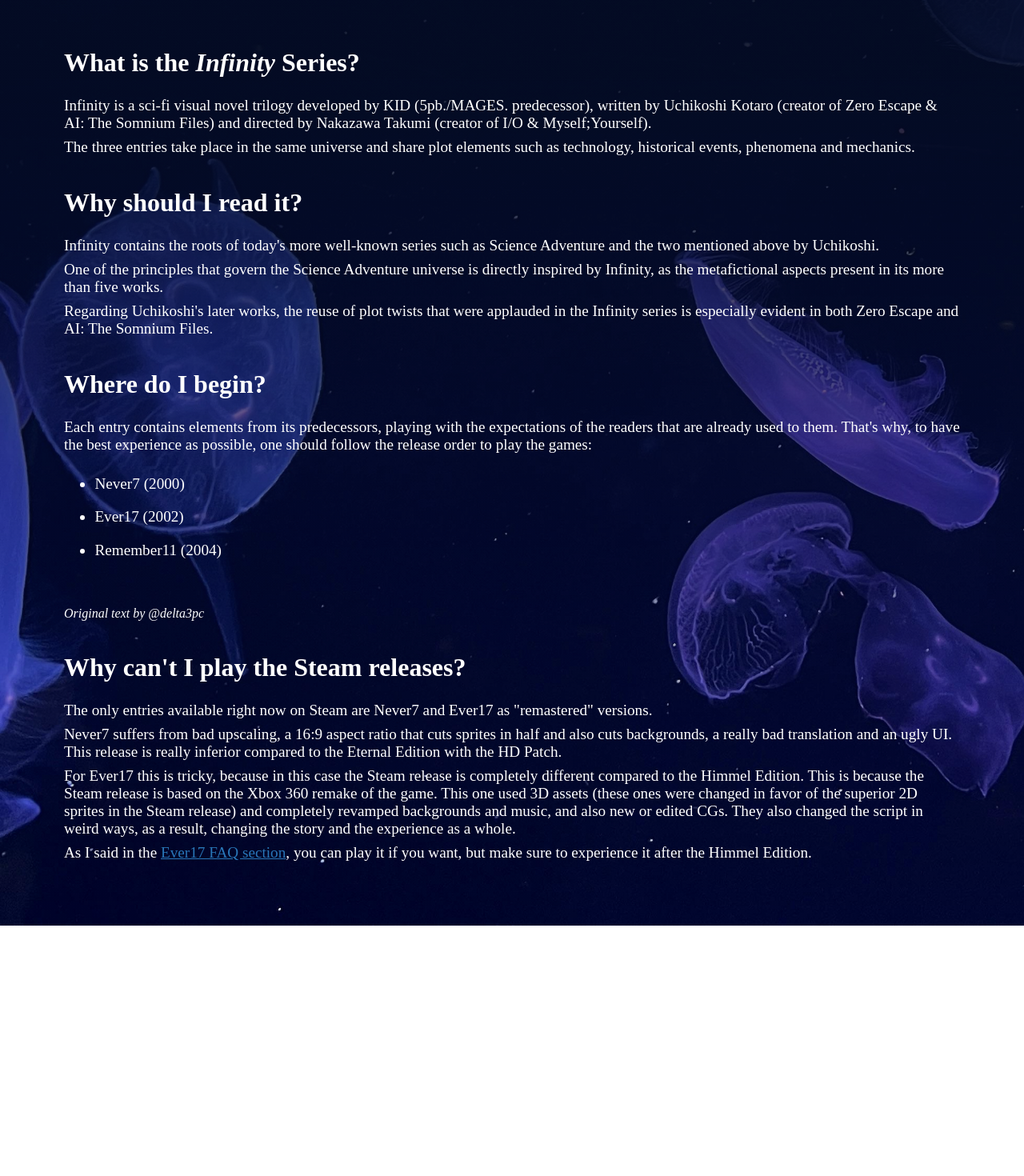
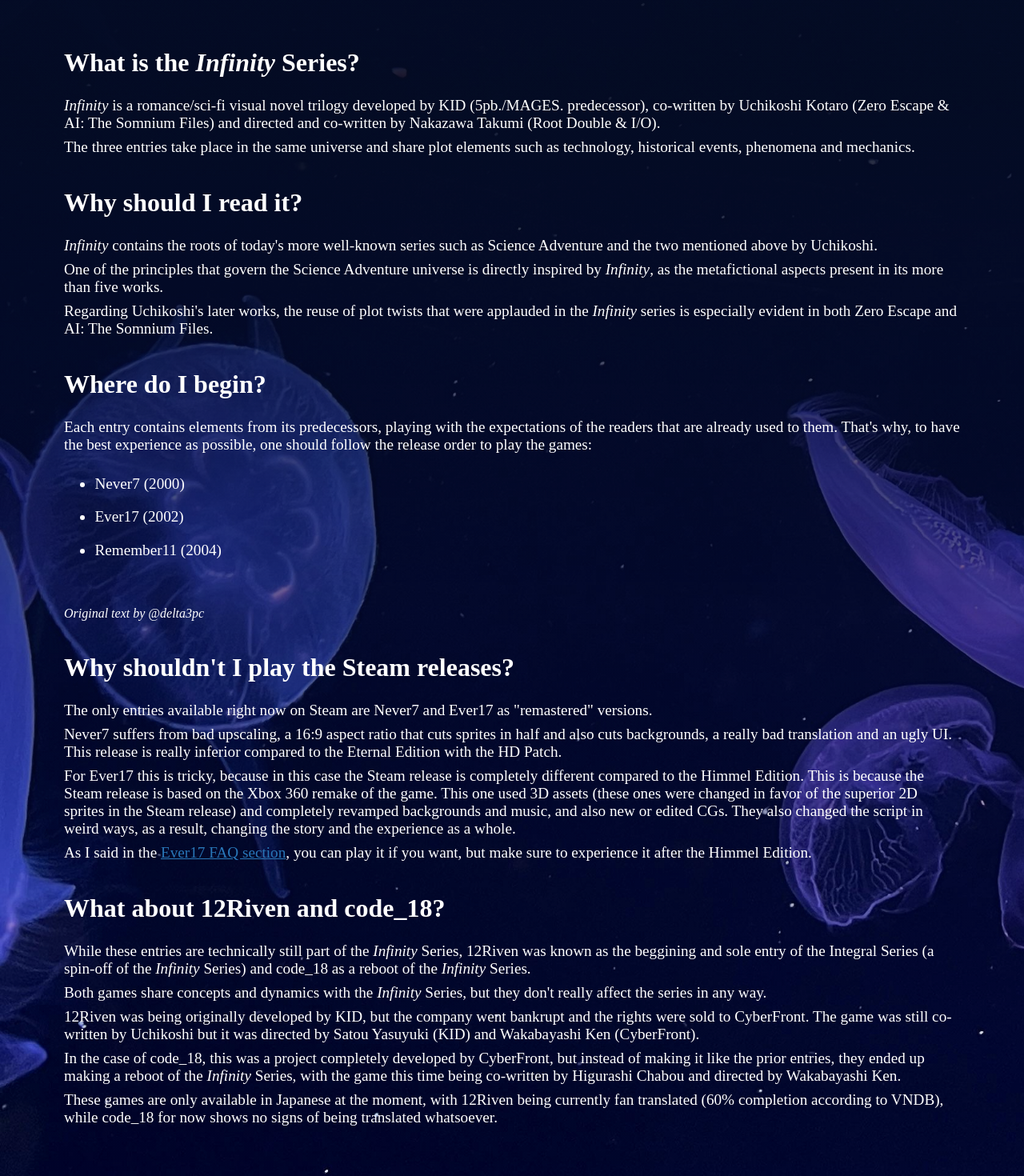
Before and after one commit to GLPG35/infinity, a React (Vite) app: page / in a window 1280 px wide. Shown: the part 820-2290 px from the top of the page at 80% size. Before the commit the page ends 1977 px from the top, so only its background shows below. Built offline with nearby package versions, Linux system fonts and the light colour scheme; a web font is replaced by a local one.

Commit message:
v2.1.0
Add 12Riven and code_18 section

Fix some typos in Spanish

```diff
--- a/package.json
+++ b/package.json
@@ -1,7 +1,7 @@
 {
   "name": "infinity",
   "private": true,
-  "version": "2.0.0",
+  "version": "2.1.0",
   "type": "module",
   "scripts": {
     "dev": "vite",
--- a/src/components/Home/index.tsx
+++ b/src/components/Home/index.tsx
@@ -82,14 +82,14 @@
 			<article ref={ref}>
 				<section>
 					<h2>What is the <span>Infinity</span> Series?</h2>
-					<p>Infinity is a sci-fi visual novel trilogy developed by KID (5pb./MAGES. predecessor), written by Uchikoshi Kotaro (creator of Zero Escape & AI: The Somnium Files) and directed by Nakazawa Takumi (creator of I/O & Myself;Yourself).</p>
+					<p><span>Infinity</span> is a romance/sci-fi visual novel trilogy developed by KID (5pb./MAGES. predecessor), co-written by Uchikoshi Kotaro (Zero Escape & AI: The Somnium Files) and directed and co-written by Nakazawa Takumi (Root Double & I/O).</p>
 					<p>The three entries take place in the same universe and share plot elements such as technology, historical events, phenomena and mechanics.</p>
 				</section>
 				<section>
 					<h2>Why should I read it?</h2>
-					<p>Infinity contains the roots of today's more well-known series such as Science Adventure and the two mentioned above by Uchikoshi.</p>
-					<p>One of the principles that govern the Science Adventure universe is directly inspired by Infinity, as the metafictional aspects present in its more than five works.</p>
-					<p>Regarding Uchikoshi's later works, the reuse of plot twists that were applauded in the Infinity series is especially evident in both Zero Escape and AI: The Somnium Files.</p>
+					<p><span>Infinity</span> contains the roots of today's more well-known series such as Science Adventure and the two mentioned above by Uchikoshi.</p>
+					<p>One of the principles that govern the Science Adventure universe is directly inspired by <span>Infinity</span>, as the metafictional aspects present in its more than five works.</p>
+					<p>Regarding Uchikoshi's later works, the reuse of plot twists that were applauded in the <span>Infinity</span> series is especially evident in both Zero Escape and AI: The Somnium Files.</p>
 				</section>
 				<section>
 					<h2>Where do I begin?</h2>
@@ -104,25 +104,33 @@
 					<span>Original text by @delta3pc</span>
 				</section>
 				<section>
-					<h2>Why can't I play the Steam releases?</h2>
+					<h2>Why shouldn't I play the Steam releases?</h2>
 					<p>The only entries available right now on Steam are Never7 and Ever17 as "remastered" versions.</p>
 					<p>Never7 suffers from bad upscaling, a 16:9 aspect ratio that cuts sprites in half and also cuts backgrounds, a really bad translation and an ugly UI. This release is really inferior compared to the Eternal Edition with the HD Patch.</p>
 					<p>For Ever17 this is tricky, because in this case the Steam release is completely different compared to the Himmel Edition. This is because the Steam release is based on the Xbox 360 remake of the game. This one used 3D assets (these ones were changed in favor of the superior 2D sprites in the Steam release) and completely revamped backgrounds and music, and also new or edited CGs. They also changed the script in weird ways, as a result, changing the story and the experience as a whole.</p>
 					<p>As I said in the <Link to="/ever17">Ever17 FAQ section</Link>, you can play it if you want, but make sure to experience it after the Himmel Edition.</p>
+				</section>
+				<section>
+					<h2>What about 12Riven and code_18?</h2>
+					<p>While these entries are technically still part of the <span>Infinity</span> Series, 12Riven was known as the beggining and sole entry of the Integral Series (a spin-off of the <span>Infinity</span> Series) and code_18 as a reboot of the <span>Infinity</span> Series.</p>
+					<p>Both games share concepts and dynamics with the <span>Infinity</span> Series, but they don't really affect the series in any way.</p>
+					<p>12Riven was being originally developed by KID, but the company went bankrupt and the rights were sold to CyberFront. The game was still co-written by Uchikoshi but it was directed by Satou Yasuyuki (KID) and Wakabayashi Ken (CyberFront).</p>
+					<p>In the case of code_18, this was a project completely developed by CyberFront, but instead of making it like the prior entries, they ended up making a reboot of the <span>Infinity</span> Series, with the game this time being co-written by Higurashi Chabou and directed by Wakabayashi Ken.</p>
+					<p>These games are only available in Japanese at the moment, with 12Riven being currently fan translated (60% completion according to VNDB), while code_18 for now shows no signs of being translated whatsoever.</p>
 				</section>
 			</article>
 			: language == 'es' &&
 			<article ref={ref}>
 				<section>
 					<h2>¿Qué es la Serie <span>Infinity</span>?</h2>
-					<p>Infinity es una trilogía de novelas visuales de ciencia ficción desarrolladas por KID (predecesora de 5pb./MAGES.), escritas por Uchikoshi Kotaro (creador de Zero Escape y AI: The Somnium Files) y dirigidas por Nakazawa Takumi (creador de I/O y Myself ; Yourself).</p>
+					<p><span>Infinity</span> es una trilogía de novelas visuales de romance/ciencia ficción desarrolladas por KID (predecesora de 5pb./MAGES.), coescritas por Uchikoshi Kotaro (Zero Escape y AI: The Somnium Files) y dirigidas y coescritas por Nakazawa Takumi (Root Double y I/O).</p>
 					<p>Las tres entregas se desarrollan en el mismo universo y comparten elementos argumentales como tecnologías, sucesos históricos, fenómenos y las mecánicas detrás de estos.</p>
 				</section>
 				<section>
 					<h2>¿Por qué debería leerla?</h2>
-					<p>En Infinity se hallan las raíces de series más conocidas en la actualidad, como Science Adventure y las dos antes mencionadas de Uchikoshi.</p>
-					<p>Uno de los principios que rigen el universo de SciADV está inspirado directamente en Infinity, al igual que los aspectos metaficcionales que la caracterizan.</p>
-					<p>En cuanto a los trabajos posteriores de Uchikoshi, es especialmente evidente la reutilización de giros de trama que fueron aplaudidos en su tiempo a la serie Infinity.</p>
+					<p>En <span>Infinity</span> se hallan las raíces de series más conocidas en la actualidad, como Science Adventure y las dos antes mencionadas de Uchikoshi.</p>
+					<p>Uno de los principios que rigen el universo de SciADV está inspirado directamente en <span>Infinity</span>, al igual que los aspectos metaficcionales que la caracterizan.</p>
+					<p>En cuanto a los trabajos posteriores de Uchikoshi, es especialmente evidente la reutilización de giros de trama que fueron aplaudidos en su tiempo a la serie <span>Infinity.</span></p>
 				</section>
 				<section>
 					<h2>¿Dónde comienzo?</h2>
@@ -134,14 +142,22 @@
 					</ul>
 				</section>
 				<section>
-					<span>Texto escrito por @delta3pc</span>
+					<span>Texto original escrito por @delta3pc</span>
 				</section>
 				<section>
-					<h2>¿Por qué no puedo jugar las versiones de Steam?</h2>
+					<h2>¿Por qué no debería jugar las versiones de Steam?</h2>
 					<p>Las únicas versiones disponibles en Steam ahora mismo son Never7 y Ever17 como versiones "remasterizadas".</p>
 					<p>Never7 sufre de un mal escalado de imagen, una relación de aspecto en 16:9 que corta los fondos y a su vez los sprites a la mitad, una traducción muy mala y una interfaz fea. Esta versión es sumamente inferior comparada a la Eternal Edition con el parche en HD.</p>
 					<p>En el caso de Ever17 es más complicado, ya que en este caso la versión de Steam es complatemente diferente a la Himmel Edition. Esto es porque la versión de Steam fue basada en el remake del juego para la Xbox 360. Esta usaba modelos en 3D para los personajes (los cuales fueron cambiados por los superiores sprites en 2D originales) al igual que fondos y música completamente nuevos, como también CGs nuevos o editados. También cambiaron el guión en formas cuestionables, dando como resultado una historia muy distinta, cambiando la experiencia por completo.</p>
 					<p>Como dije en la <Link to="/ever17">sección de preguntas frecuentes de Ever17</Link>, puedes elegir jugar esta versión si así lo deseas, pero después de haber experimentado la Himmel Edition.</p>
+				</section>
+				<section>
+					<h2>¿Y qué pasa con 12Riven y code_18?</h2>
+					<p>Mientras que estas entregas son técnicamente parte de la Serie <span>Infinity</span>, 12Riven fue conocida como la primera y única entrega de la Serie Integral (un spin-off de la Serie <span>Infinity</span>) y code_18 como un reboot de la Serie <span>Infinity</span>.</p>
+					<p>Ambos juegos comparten conceptos y dinámicas con la Serie <span>Infinity</span>, pero no afectan realmente a la serie de ninguna manera.</p>
+					<p>12Riven fue originalmente desarrollado por KID, pero la compañía se declaró en bancarrota, vendiendo los derechos a CyberFront. El juego también fue coescrito por Uchikoshi pero fue dirigido por Satou Yasuyuki (KID) y Wakabayashi Ken (CyberFront).</p>
+					<p>En el caso de code_18, este proyecto fue completamente desarrollado por CyberFront, pero en vez de hacerlo similar a las entregas anteriores, decidieron hacer un reboot de la Serie <span>Infinity</span>l, con el juego esta vez siendo coescrito por Higurashi Chabou y dirigido por Wakabayashi Ken.</p>
+					<p>Estos juegos sólo están disponibles en Japonés por el momento, con 12Riven actualmente siendo traducido por fans (60% de progreso según VNDB), mientras que code_18 por ahora no muestra señales de que vaya a ser traducido.</p>
 				</section>
 			</article>
 			}
--- a/src/components/Never7/index.tsx
+++ b/src/components/Never7/index.tsx
@@ -153,7 +153,7 @@
 						<h3>Notas</h3>
 						<p>El parche en HD está incompleto, pero es altamente recomendado. Todos los fondos y CGs fueron redibujados en HD, pero la mayoría de los sprites se encuentran en la resolución original (con algunas excepciones).</p>
 						<p>El juego aún contiene algunas faltas de ortografía, las cuales están pendientes de resolverse en un futuro cercano.</p>
-						<p>El OP con subtítulos en inglés fue hecho por mí (@glpg35) y la versión en español fue hecha por @delta3pc. Estos subtítulos no son oficiales de ninguna forma, y puede que haya algunos errores (especialmente en la versión en inglés).</p>
+						<p>El OP con subtítulos en inglés fue hecho por mí (@glpg35) y la versión en español fue hecha por @delta3pc. Estos subtítulos no son oficiales de ninguna forma, y puede que hayan algunos errores (especialmente en la versión en inglés).</p>
 					</div>
 				</div>
 			</div>
```
